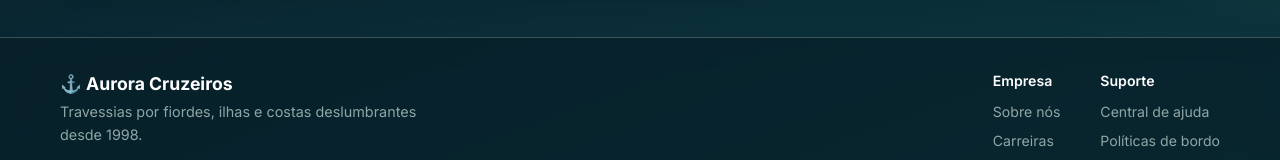
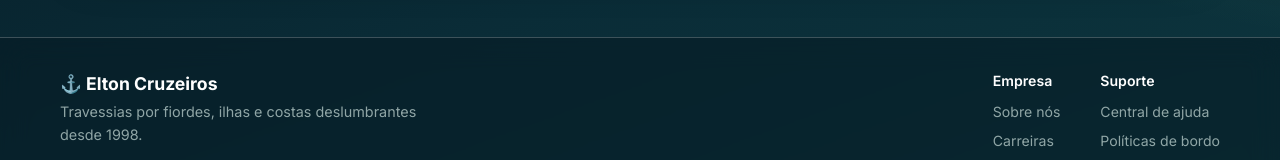
Before and after one commit to Caspiom/elton-cruzeiros, a React (Vite) app: page / in a window 1280 px wide. Shown: the part 1167-1327 px from the top of the page. Built offline with nearby package versions, Linux system fonts and the light colour scheme.

Commit message:
refactor: renomeia marca para Elton Cruzeiros

```diff
--- a/index.html
+++ b/index.html
@@ -6,7 +6,7 @@
     <meta name="viewport" content="width=device-width, initial-scale=1.0" />
     <meta
       name="description"
-      content="Aurora Cruzeiros — itinerários por fiordes, ilhas e costas deslumbrantes. Vitrine de componentes React responsivos."
+      content="Elton Cruzeiros — itinerários por fiordes, ilhas e costas deslumbrantes. Vitrine de componentes React responsivos."
     />
     <link rel="preconnect" href="https://fonts.googleapis.com" />
     <link rel="preconnect" href="https://fonts.gstatic.com" crossorigin />
@@ -14,7 +14,7 @@
       href="https://fonts.googleapis.com/css2?family=Inter:wght@400;500;600;700;800&display=swap"
       rel="stylesheet"
     />
-    <title>Aurora Cruzeiros</title>
+    <title>Elton Cruzeiros</title>
   </head>
   <body>
     <div id="root"></div>
--- a/src/components/Layout/Footer.jsx
+++ b/src/components/Layout/Footer.jsx
@@ -9,7 +9,7 @@ function Footer() {
       <div className={styles.inner}>
         <div>
           <p className={styles.brand}>
-            <span aria-hidden="true">⚓</span> Aurora Cruzeiros
+            <span aria-hidden="true">⚓</span> Elton Cruzeiros
           </p>
           <p className={styles.muted}>
             Travessias por fiordes, ilhas e costas deslumbrantes desde 1998.
--- a/src/components/Layout/NavBar.jsx
+++ b/src/components/Layout/NavBar.jsx
@@ -30,7 +30,7 @@ function NavBar() {
         <Link to="/" className={styles.brand} onClick={close}>
           <span className={styles.logo} aria-hidden="true">⚓</span>
           <span>
-            Aurora<strong>Cruzeiros</strong>
+            Elton<strong>Cruzeiros</strong>
           </span>
         </Link>
 
```
